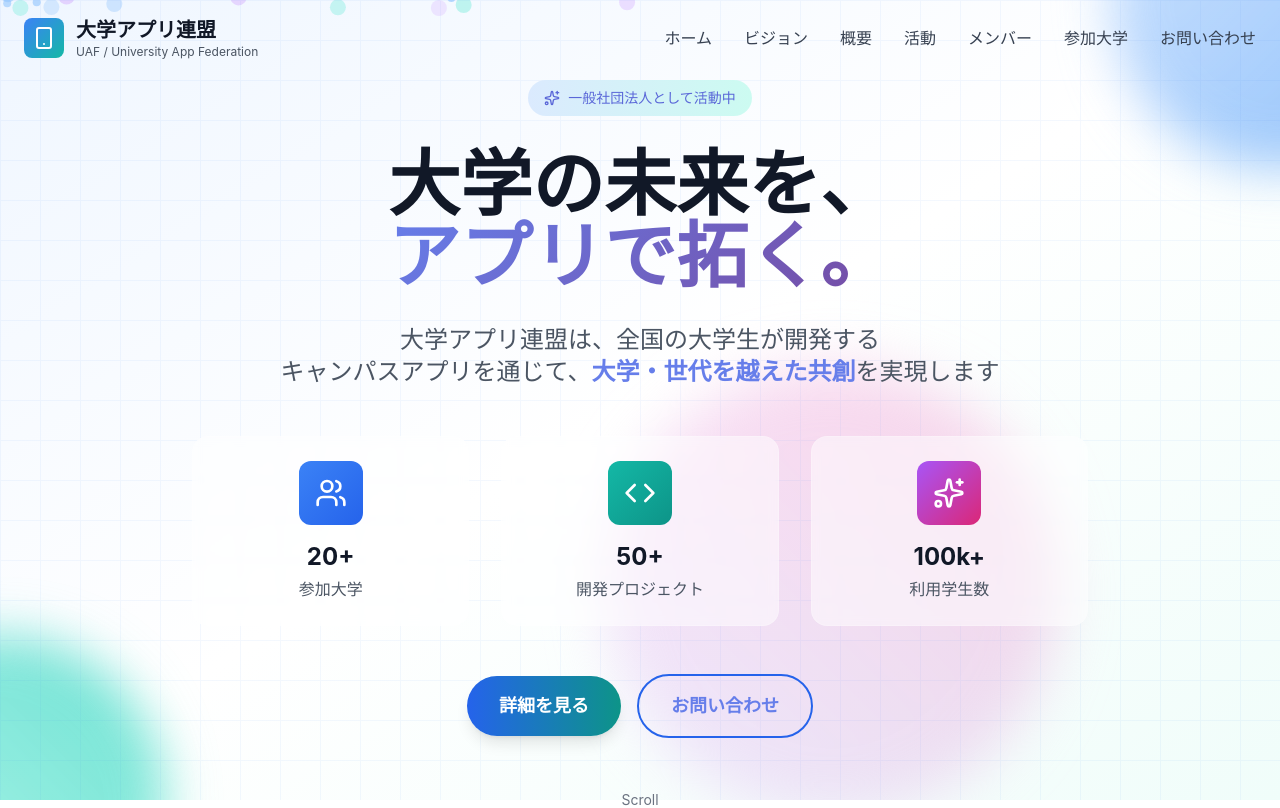
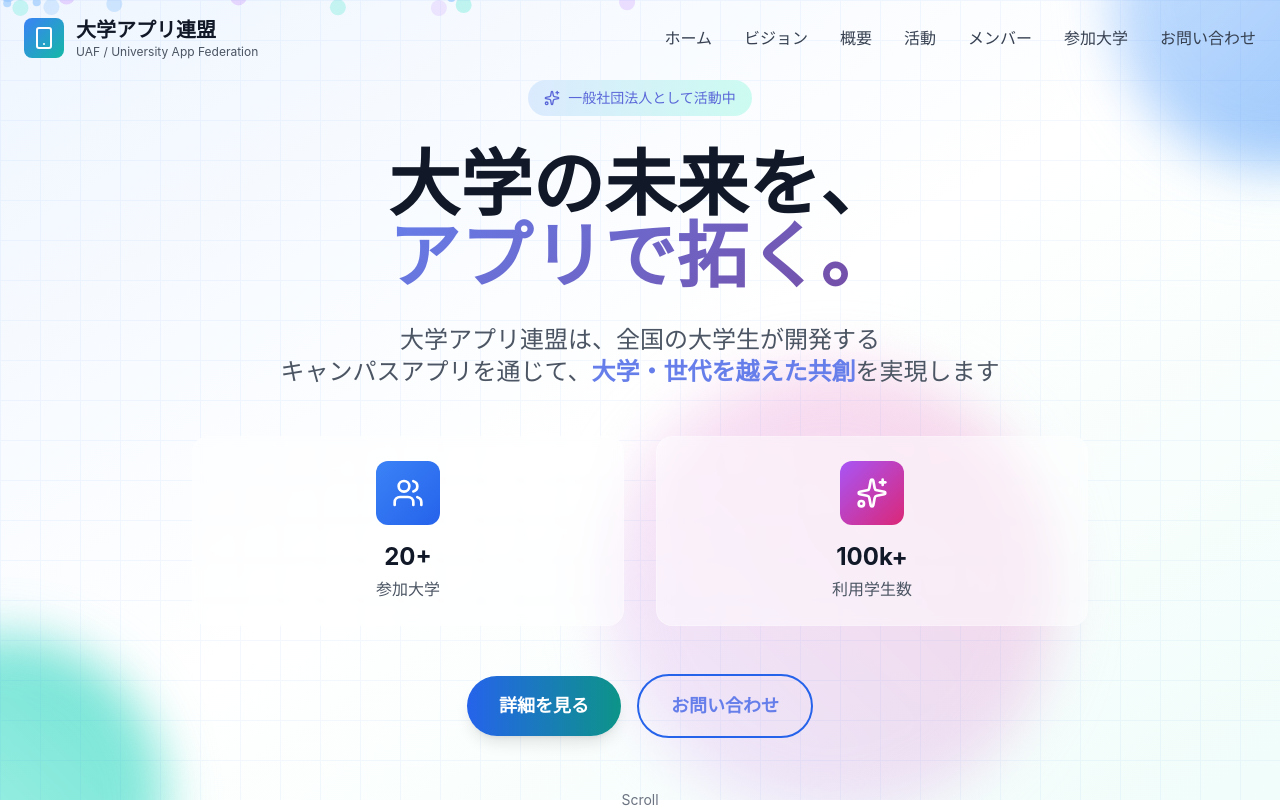
Before and after one commit to kouheisatou/uaf_lp, a Next.js app: page / in a window 1280 px wide. Shown: the top 808 px of the page. Built offline with nearby package versions, Linux system fonts and the light colour scheme.

Commit message:
Remove development projects card

```diff
--- a/components/HeroSection.tsx
+++ b/components/HeroSection.tsx
@@ -1,7 +1,7 @@
 'use client';
 
 import { motion } from 'framer-motion';
-import { ChevronDown, Sparkles, Users, Code } from 'lucide-react';
+import { ChevronDown, Sparkles, Users } from 'lucide-react';
 import { useEffect, useState } from 'react';
 
 export default function HeroSection() {
@@ -79,7 +79,7 @@
 
           {/* Stats */}
           <motion.div
-            className="grid grid-cols-1 md:grid-cols-3 gap-8 mb-12"
+            className="grid grid-cols-1 md:grid-cols-2 gap-8 mb-12"
             initial={{ opacity: 0, y: 20 }}
             animate={{ opacity: 1, y: 0 }}
             transition={{ delay: 0.7, duration: 0.8 }}
@@ -92,13 +92,6 @@
               <p className="text-gray-600">参加大学</p>
             </div>
 
-            <div className="flex flex-col items-center p-6 bg-white/50 backdrop-blur-sm rounded-2xl border border-white/20">
-              <div className="w-16 h-16 bg-gradient-to-br from-secondary-500 to-secondary-600 rounded-xl flex items-center justify-center mb-4">
-                <Code className="w-8 h-8 text-white" />
-              </div>
-              <h3 className="text-2xl font-bold text-gray-900 mb-1">50+</h3>
-              <p className="text-gray-600">開発プロジェクト</p>
-            </div>
 
             <div className="flex flex-col items-center p-6 bg-white/50 backdrop-blur-sm rounded-2xl border border-white/20">
               <div className="w-16 h-16 bg-gradient-to-br from-purple-500 to-pink-600 rounded-xl flex items-center justify-center mb-4">
```
